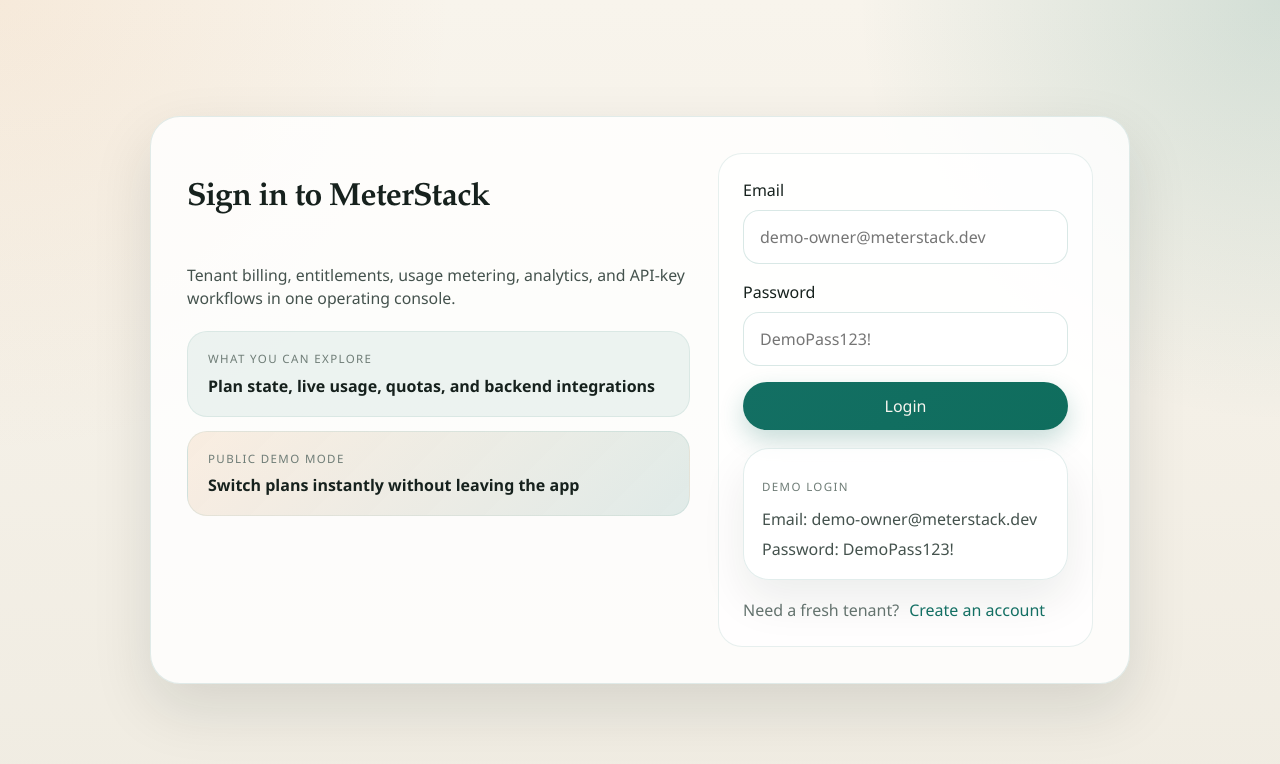
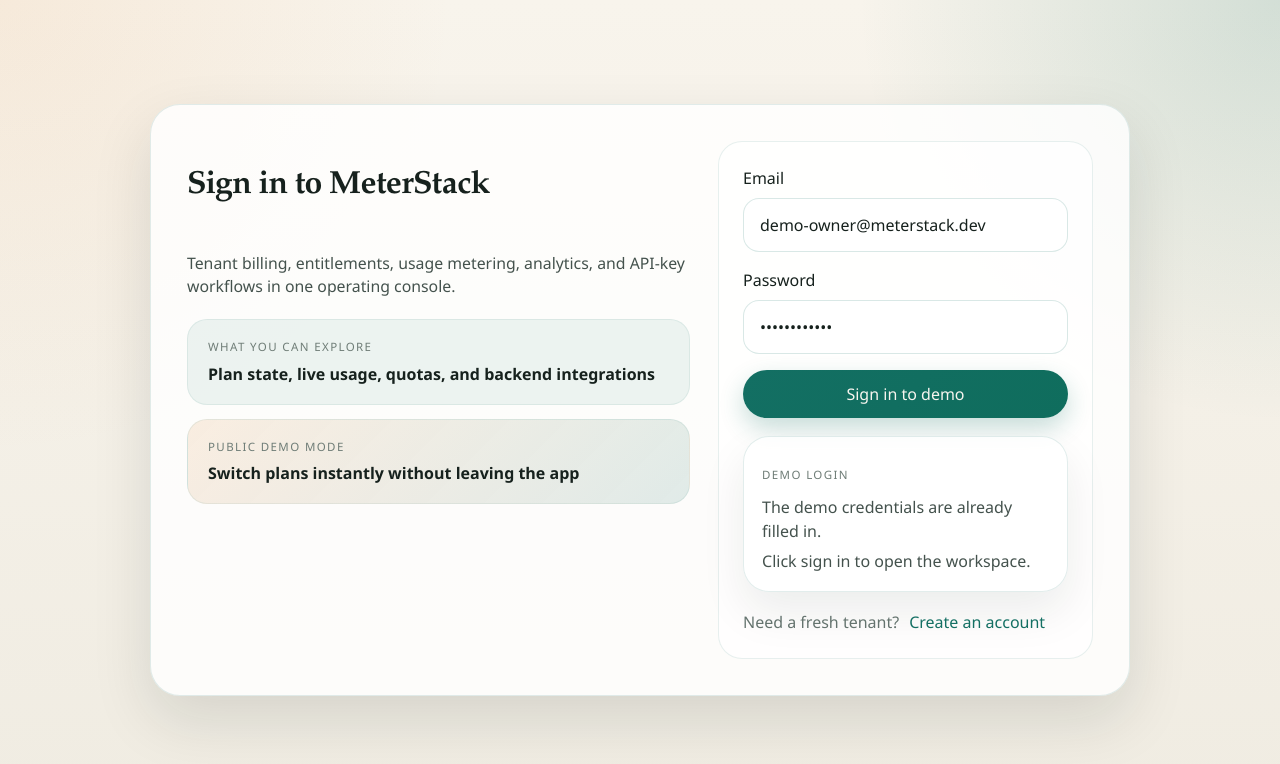
Before and after one commit to aayushimalhotra3/meterstack, a React app in the folder frontend/: page /login in a window 1280 px wide. Shown: the top 764 px of the page. Built offline with nearby package versions, Linux system fonts and the light colour scheme; no server answers; the HTML template or start-up script is replaced by a standard one.

Commit message:
Prefill demo login form

```diff
--- a/frontend/src/pages/LoginPage.tsx
+++ b/frontend/src/pages/LoginPage.tsx
@@ -3,11 +3,14 @@
 import { useAuth } from '../hooks/useAuth'
 import { warmApi } from '../api/client'
 
+const DEMO_EMAIL = 'demo-owner@meterstack.dev'
+const DEMO_PASSWORD = 'DemoPass123!'
+
 export default function LoginPage() {
   const { login, accessToken } = useAuth()
   const nav = useNavigate()
-  const [email, setEmail] = useState('')
-  const [password, setPassword] = useState('')
+  const [email, setEmail] = useState(DEMO_EMAIL)
+  const [password, setPassword] = useState(DEMO_PASSWORD)
   const [error, setError] = useState<string | null>(null)
   const [loading, setLoading] = useState(false)
   const [warming, setWarming] = useState(true)
@@ -75,23 +78,23 @@
               <span>Password</span>
               <input className="input" placeholder="DemoPass123!" type="password" value={password} onChange={(e) => setPassword(e.target.value)} />
             </label>
-            <button className="button" type="submit" disabled={loading || warming}>
-              {warming ? 'Waking demo...' : loading ? 'Signing in...' : 'Login'}
+            <button className="button" type="submit" disabled={loading}>
+              {loading ? 'Signing in...' : 'Sign in to demo'}
             </button>
           </form>
 
           {error ? <div className="status-banner status-banner--error">{error}</div> : null}
           {warming && warmSlow ? (
             <div className="status-banner status-banner--warning">
-              Waking the demo server. Free hosting can take a moment on the first visit.
+              The demo server may still be waking up, but you can sign in now.
             </div>
           ) : null}
 
           <div className="card auth-subcard">
             <p className="eyebrow">Demo login</p>
             <div className="demo-credentials">
-              <span>Email: demo-owner@meterstack.dev</span>
-              <span>Password: DemoPass123!</span>
+              <span>The demo credentials are already filled in.</span>
+              <span>Click sign in to open the workspace.</span>
             </div>
           </div>
 
```
